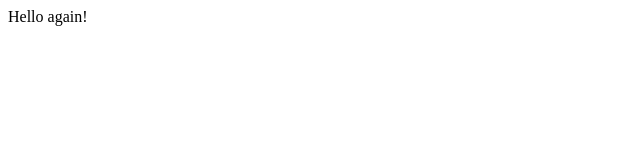
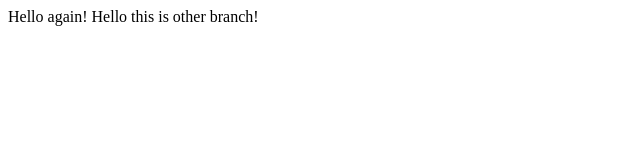
Before and after one commit to SejalSingh1110/lecture1, a plain HTML site: page index.html in a window 1280 px wide. Shown: the whole page, without its empty margins (0-640 px from the left). Drawn offline with Linux system fonts and the light colour scheme.

Commit message:
Added next line

```diff
--- a/index.html
+++ b/index.html
@@ -7,5 +7,6 @@
 </head>
 <body>
     Hello again!
+    Hello this is other branch!
 </body>
 </html>
```
